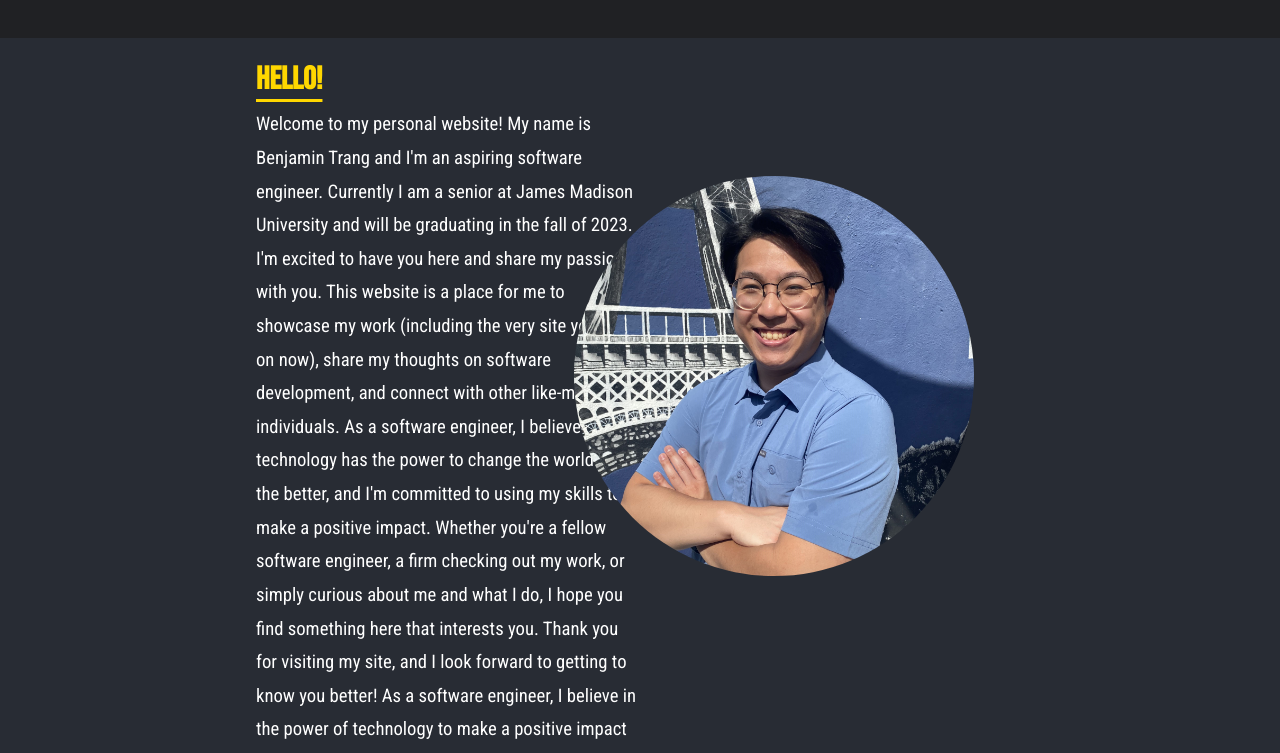
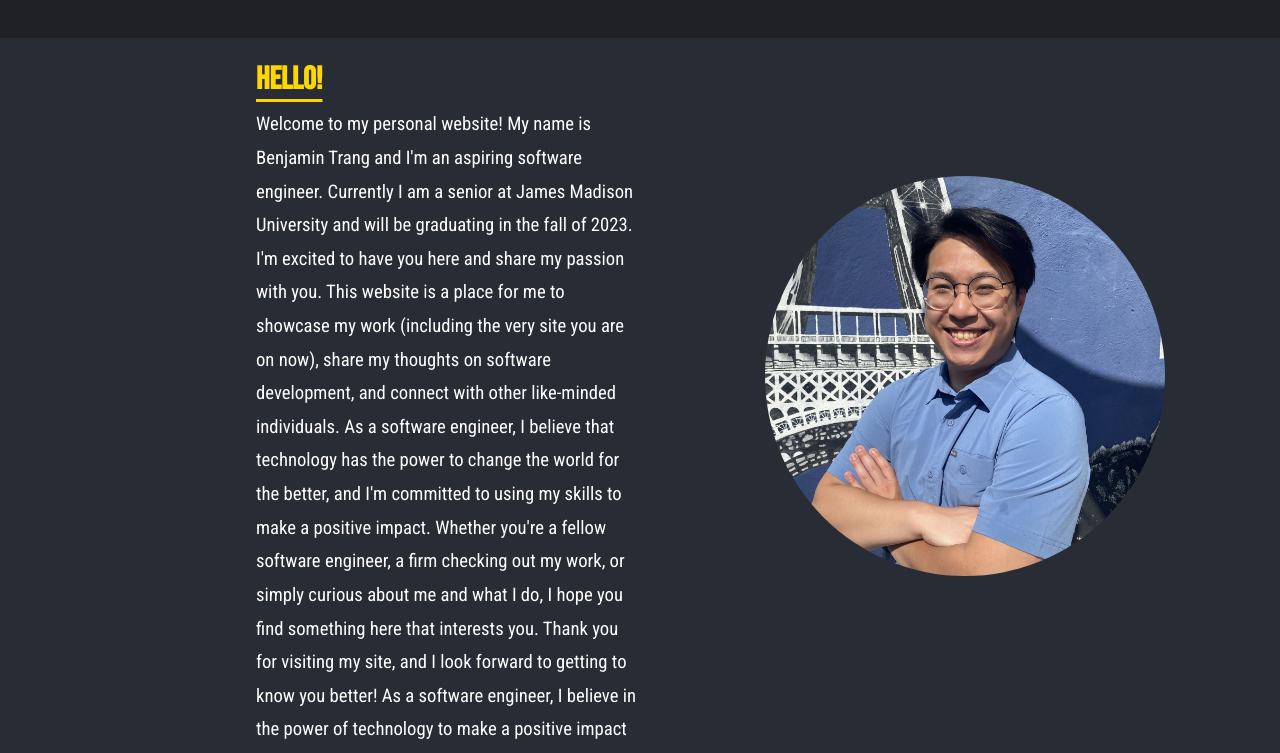
Before and after one commit to BT-Compile/B-TCODE, a React (Create React App) app in the folder my-app/: page / in a window 1280 px wide. Shown: the part 402-1155 px from the top of the page. Built offline with nearby package versions, Linux system fonts and the light colour scheme.

Commit message:
Update App.css

```diff
--- a/my-app/src/App.css
+++ b/my-app/src/App.css
@@ -180,8 +180,9 @@ h3 {
   width: 400px;
   height: 400px;
   border-radius: 50%;
+  position: absolute;
   float: right;
-  margin-right: 50px;
+  margin-left: 125px;
   margin-top: 125px;
 }
 
```
